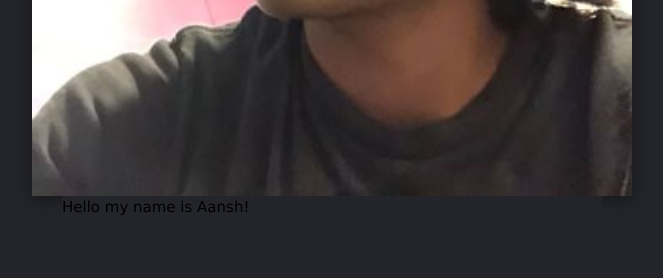
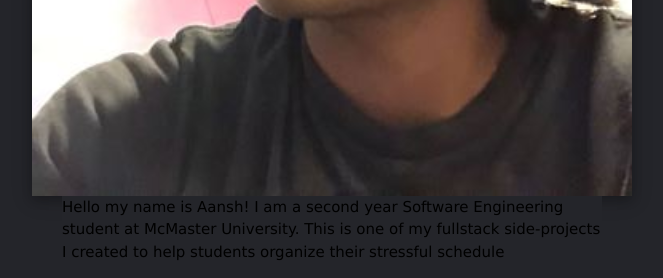
Before and after one commit to jlrzhen/Full_stack_project_copy, a Flask app: page /about in a window 1280 px wide. Shown: the part 813-1091 px from the top of the page, without its empty margins (308-971 px from the left). Before the commit the page ends 1028 px from the top, so only its background shows below. Run offline with Flask 2, Linux system fonts and the light colour scheme; parts of the project's set-up code (start-up, migrations or seed data) failed here and were passed over; some libraries are stand-ins or nearby versions.

Commit message:
edited about page

```diff
--- a/website/website/templates/about.html
+++ b/website/website/templates/about.html
@@ -18,7 +18,7 @@
     <img class="w3-card-4" src="..\static\images\about.jpg" alt = about style="width:50%">
 
     <!-- figure out a way to centre the caption -->
-    <div class="caption">Hello my name is Aansh!</div>
+    <div class="caption">Hello my name is Aansh! I am a second year Software Engineering student at McMaster University. This is one of my fullstack side-projects I created to help students organize their stressful schedule</div>
     </figure>
 </body>
 
```
